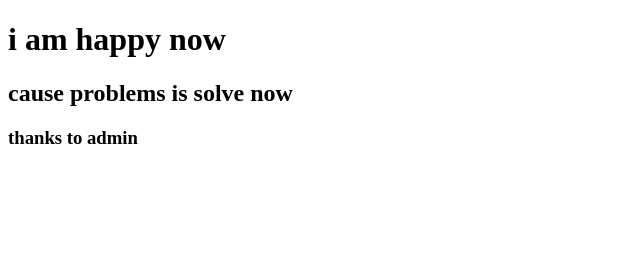
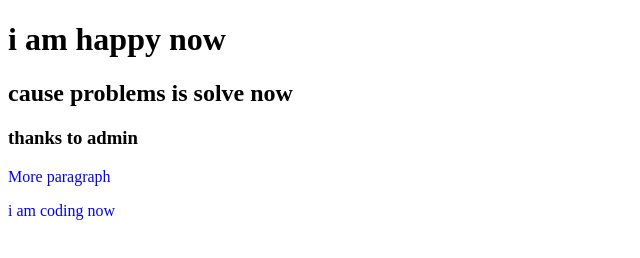
Before and after one commit to Rajon3742/my-second-repo, a plain HTML site: page index.html in a window 1280 px wide. Shown: the whole page, without its empty margins (0-640 px from the left). Drawn offline with Linux system fonts and the light colour scheme.

Commit message:
style add

```diff
--- a/index.html
+++ b/index.html
@@ -5,10 +5,13 @@
     <meta http-equiv="X-UA-Compatible" content="IE=edge">
     <meta name="viewport" content="width=device-width, initial-scale=1.0">
     <title>my second repo</title>
+    <link rel="stylesheet" href="style.css">
 </head>
 <body>
     <h1> i am happy now</h1>
     <h2>cause problems is solve now</h2>
     <h3>thanks to admin</h3>
+    <p>More paragraph</p>
+    <p>i am coding now</p>
 </body>
 </html>
--- a/style.css
+++ b/style.css
@@ -0,0 +1,3 @@
+p{
+    color: blue;
+}
```
